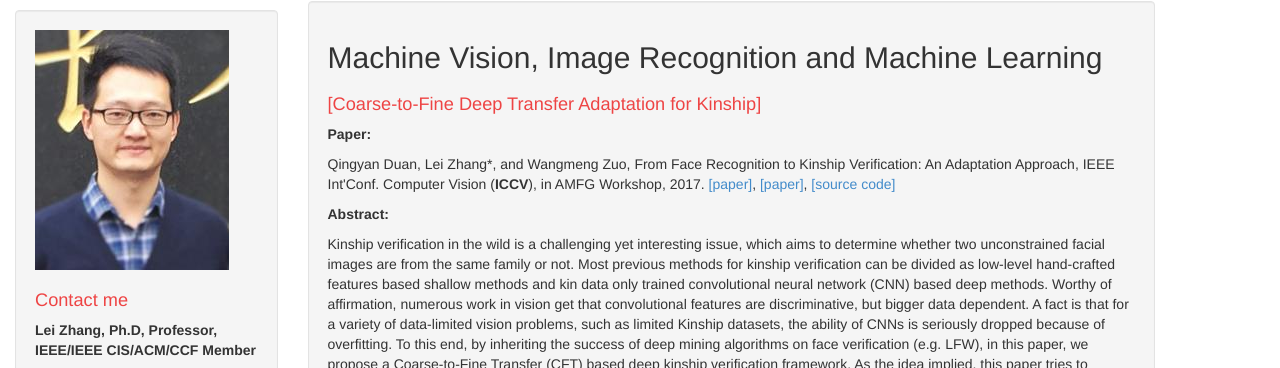
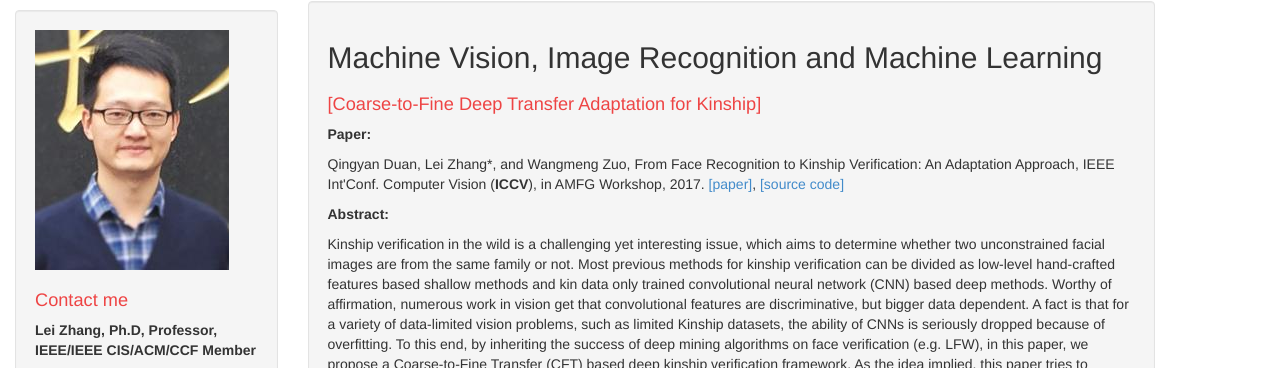
Before and after one commit to DrLeiZhang/website, a Jekyll site: the page built from proj3.html, in a window 1280 px wide and 900 px high. Shown: the part 230-598 px from the top of the window. Built offline with Jekyll 4.4.1, drawn with Linux system fonts in a browser that asks for light colours; Markdown is read by kramdown in place of the engine named in the settings.

Commit message:
Update
Signed-off-by: leizhang@cqu.edu.cn <leizhang@cqu.edu.cn>

```diff
--- a/proj3.html
+++ b/proj3.html
@@ -12,7 +12,7 @@ layout: default
 
 <h1>[Coarse-to-Fine Deep Transfer Adaptation for Kinship]</a></h1>
 <p><B>Paper:</B> </p>
-<p>Qingyan Duan, Lei Zhang*, and Wangmeng Zuo, From Face Recognition to Kinship Verification: An Adaptation Approach, IEEE Int'Conf. Computer Vision (<B>ICCV</B>), in AMFG Workshop, 2017. <a href="resources/ICCVW_CFT.pdf">[paper]</a>, <a href="resources/ICCVW_CFT.pdf">[paper]</a>, <a href="https://github.com/Nicole1990/Coarse-to-Fine-Transfer.git">[source code]</a></p>
+<p>Qingyan Duan, Lei Zhang*, and Wangmeng Zuo, From Face Recognition to Kinship Verification: An Adaptation Approach, IEEE Int'Conf. Computer Vision (<B>ICCV</B>), in AMFG Workshop, 2017. <a href="resources/ICCVW_CFT.pdf">[paper]</a>, <a href="https://github.com/Nicole1990/Coarse-to-Fine-Transfer.git">[source code]</a></p>
 
 <p><B>Abstract:</B></p>
 <p>Kinship verification in the wild is a challenging yet interesting
```
